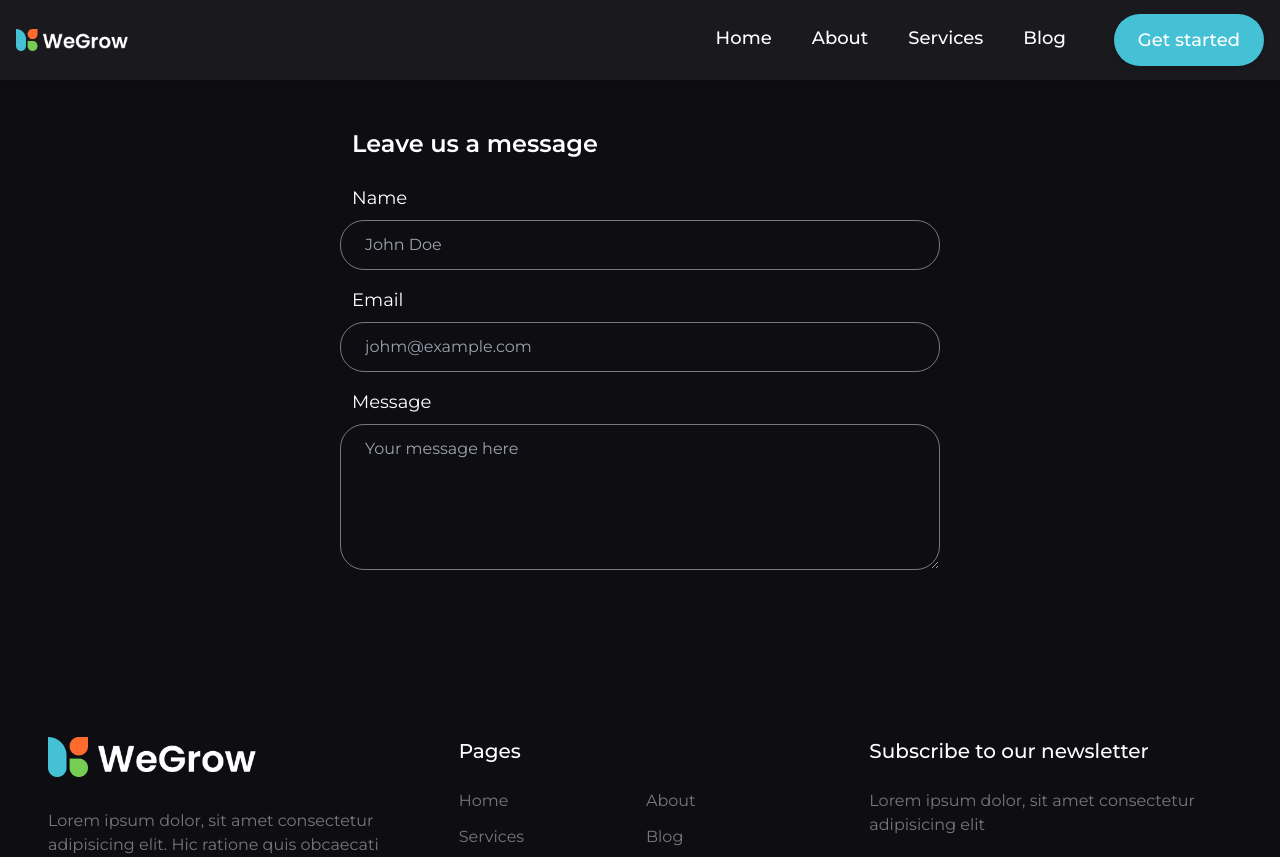
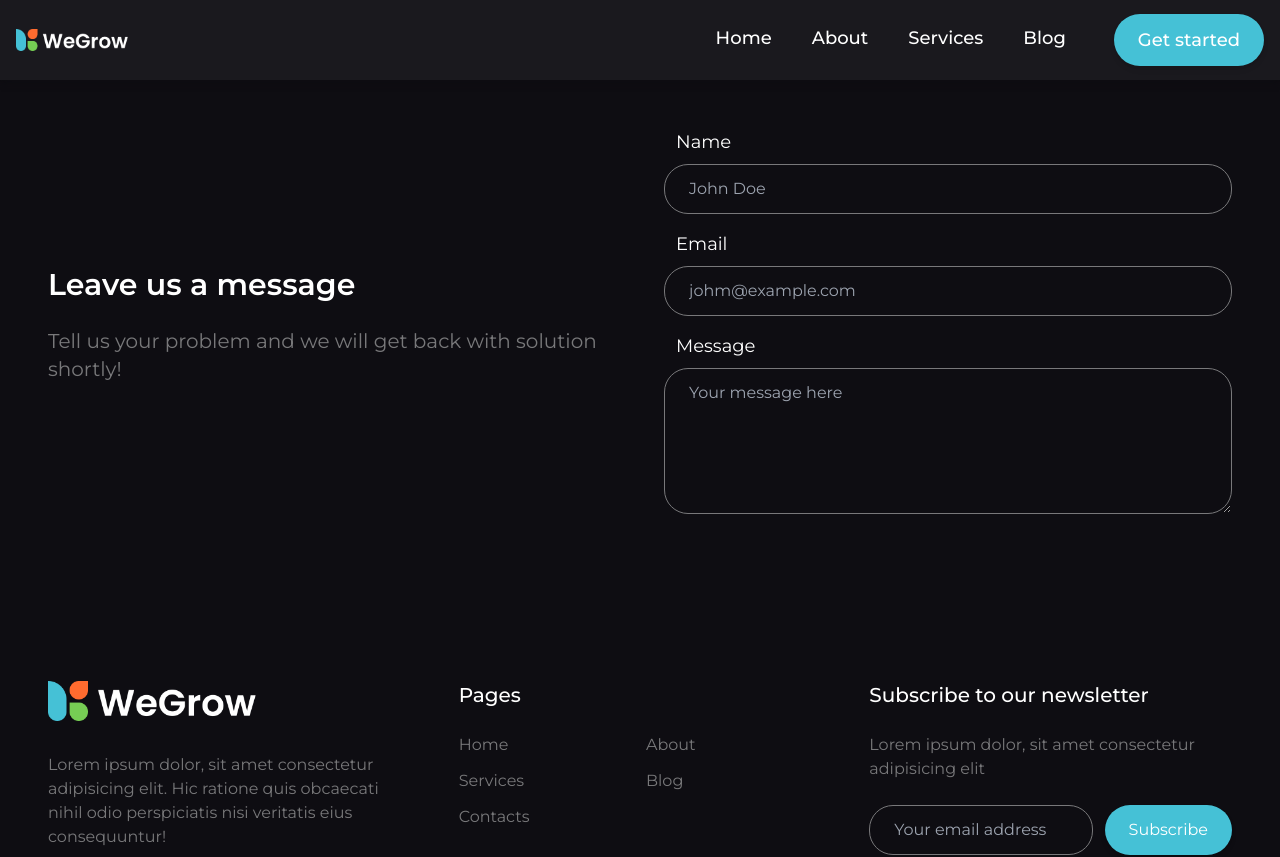
Before and after one commit to natalie-maks/marketing-landing-react-next, a Next.js app: page /contact in a window 1280 px wide. Shown: the top 857 px of the page. Built offline with nearby package versions, Linux system fonts and the light colour scheme.

Commit message:
Changed content on Contact page

```diff
--- a/pages/contact.js
+++ b/pages/contact.js
@@ -12,10 +12,15 @@ const contact = () => {
         whileInView={{ opacity: 1 }}
         transition={{ duration: 0.5, delay: 0.7 }}
         viewport={{ once: true }}
-        className="max-w-[600px] mx-auto"
+        className="grid lg:grid-cols-2 gap-x-12"
       >
-        <h1 className="text-2xl font-semibold mt-12 mb-6 ml-3">Leave us a message</h1>
-        <form>
+        <div className="self-center">
+          <h1 className="text-3xl font-semibold mt-12 mb-6">Leave us a message</h1>
+          <p className="text-xl">
+            Tell us your problem and we will get back with solution shortly!
+          </p>
+        </div>
+        <form className="max-w-[600px] mt-12">
           <FormLabel title={"Name"} forBlock={"name"} />
           <FormInput type={"text"} id={"name"} placeholder={"John Doe"} />
           <FormLabel title={"Email"} forBlock={"email"} />
```
